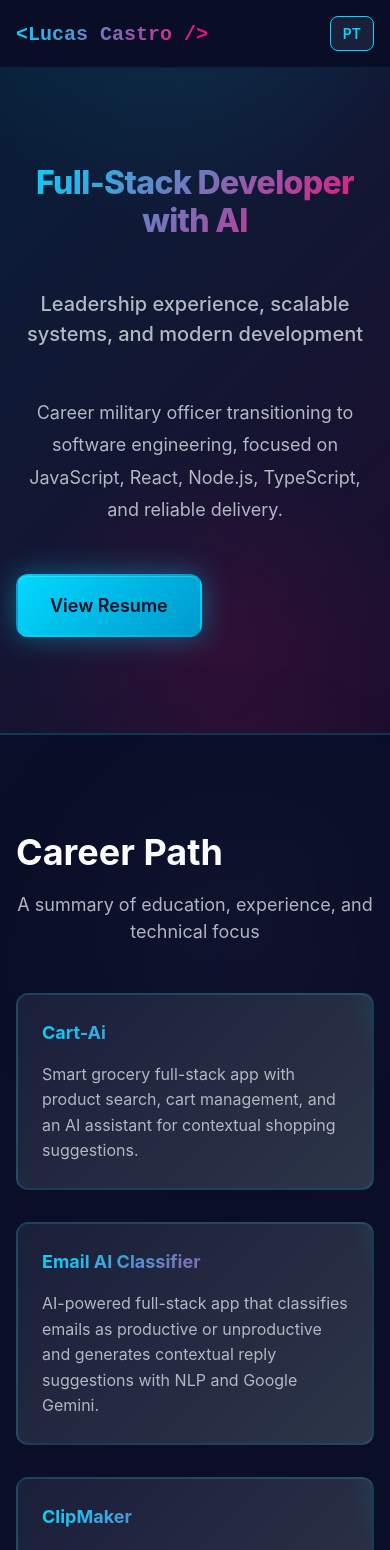
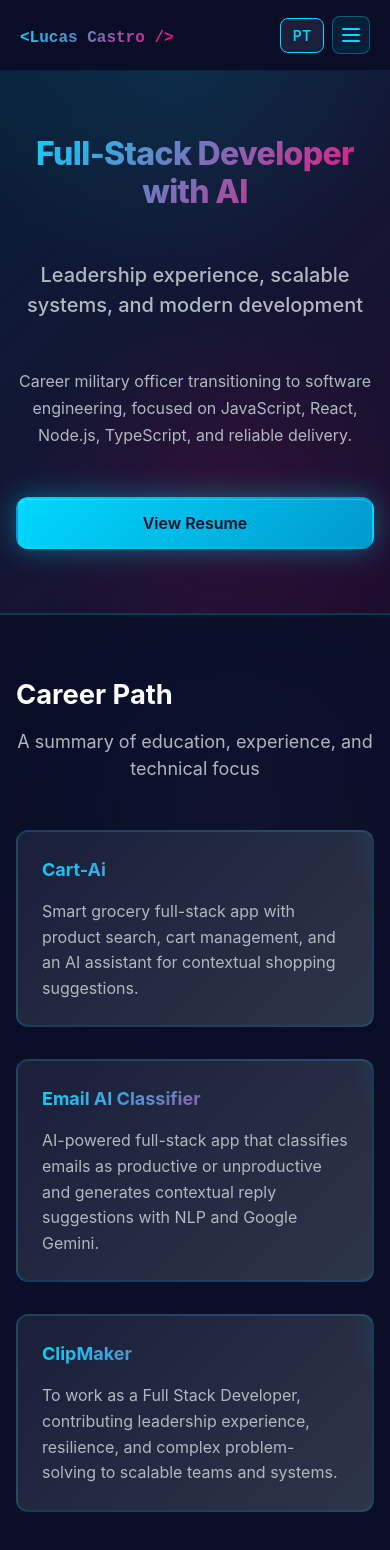
Before and after one commit to Lucascfsb/portfolio-lucas, a React app: page / in a window 390 px wide. Shown: the top 1550 px of the page. Built offline with nearby package versions, Linux system fonts and the light colour scheme; the HTML template or start-up script is replaced by a standard one.

Commit message:
Ajuste de responsividade

```diff
--- a/src/components/Header.module.css
+++ b/src/components/Header.module.css
@@ -12,21 +12,23 @@
   display: flex;
   justify-content: space-between;
   align-items: center;
+  gap: var(--spacing-3);
   width: 100%;
   max-width: 1280px;
   margin: 0 auto;
-  padding: 0 var(--spacing-4);
+  padding: 0 var(--spacing-5);
+  position: relative;
 }
 
 @media (min-width: 640px) {
   .container {
-    padding: 0 var(--spacing-6);
+    padding: 0 var(--spacing-8);
   }
 }
 
 @media (min-width: 1024px) {
   .container {
-    padding: 0 var(--spacing-8);
+    padding: 0 var(--spacing-12);
   }
 }
 
@@ -35,6 +37,7 @@
   font-weight: 700;
   color: var(--color-primary);
   transition: color var(--transition-fast);
+  min-width: 0;
 }
 
 .logo:hover {
@@ -51,13 +54,44 @@
 
 .nav {
   display: none;
-  gap: var(--spacing-6);
-  align-items: center;
+  flex-direction: column;
+  align-items: stretch;
+  gap: var(--spacing-2);
+  position: absolute;
+  top: calc(100% + var(--spacing-3));
+  right: var(--spacing-4);
+  left: var(--spacing-4);
+  padding: var(--spacing-3);
+  border-radius: var(--radius-lg);
+  border: 1px solid rgba(0, 217, 255, 0.2);
+  background: rgba(26, 31, 58, 0.96);
+  box-shadow: 0 16px 34px rgba(0, 0, 0, 0.35);
+  backdrop-filter: blur(10px);
 }
 
-@media (min-width: 768px) {
+.navOpen {
+  display: flex;
+}
+
+@media (min-width: 640px) {
+  .nav {
+    right: var(--spacing-6);
+    left: var(--spacing-6);
+  }
+}
+
+@media (min-width: 1024px) {
   .nav {
     display: flex;
+    position: static;
+    flex-direction: row;
+    align-items: center;
+    gap: var(--spacing-6);
+    padding: 0;
+    border: 0;
+    background: transparent;
+    box-shadow: none;
+    backdrop-filter: none;
   }
 }
 
@@ -66,6 +100,8 @@
   color: var(--color-text-secondary);
   transition: color var(--transition-fast);
   position: relative;
+  padding: var(--spacing-2) var(--spacing-1);
+  border-radius: var(--radius-sm);
 }
 
 .navLink:after {
@@ -80,13 +116,37 @@
 }
 
 .navLink:hover,
-.navLink.active {
+.active {
   color: var(--color-primary);
 }
 
 .navLink:hover:after,
-.navLink.active:after {
+.active:after {
   width: 100%;
+}
+
+@media (max-width: 1023px) {
+  .navLink {
+    padding: var(--spacing-3) var(--spacing-4);
+    background: rgba(0, 217, 255, 0.06);
+    border: 1px solid rgba(0, 217, 255, 0.12);
+  }
+
+  .navLink:after {
+    display: none;
+  }
+
+  .navLink:hover,
+  .active {
+    background: rgba(0, 217, 255, 0.14);
+    border-color: rgba(0, 217, 255, 0.3);
+  }
+}
+
+.actions {
+  display: flex;
+  align-items: center;
+  gap: var(--spacing-2);
 }
 
 .langToggle {
@@ -106,3 +166,41 @@
   color: var(--color-background);
   box-shadow: var(--shadow-glow);
 }
+
+.menuToggle {
+  display: inline-flex;
+  flex-direction: column;
+  justify-content: center;
+  align-items: center;
+  gap: 4px;
+  width: 38px;
+  height: 38px;
+  border-radius: var(--radius-md);
+  border: 1px solid rgba(0, 217, 255, 0.35);
+  background: rgba(0, 217, 255, 0.08);
+  color: var(--color-primary);
+}
+
+.menuToggle span {
+  width: 18px;
+  height: 2px;
+  border-radius: var(--radius-full);
+  background: currentColor;
+}
+
+@media (min-width: 1024px) {
+  .menuToggle {
+    display: none;
+  }
+}
+
+@media (max-width: 420px) {
+  .logoText {
+    font-size: var(--text-base);
+  }
+
+  .langToggle {
+    padding: var(--spacing-2);
+    min-width: 44px;
+  }
+}
--- a/src/components/Header.tsx
+++ b/src/components/Header.tsx
@@ -1,3 +1,4 @@
+import { useEffect, useState } from 'react';
 import { Link, useLocation } from 'react-router-dom';
 import { useTranslation } from 'react-i18next';
 import styles from './Header.module.css';
@@ -5,13 +6,26 @@ import styles from './Header.module.css';
 export function Header() {
   const { t, i18n } = useTranslation();
   const location = useLocation();
+  const [isMenuOpen, setIsMenuOpen] = useState(false);
 
   const isActive = (path: string) => location.pathname === path;
+
+  useEffect(() => {
+    setIsMenuOpen(false);
+  }, [location.pathname]);
 
   const toggleLanguage = () => {
     const newLang = i18n.language === 'en' ? 'pt' : 'en';
     i18n.changeLanguage(newLang);
     localStorage.setItem('language', newLang);
+  };
+
+  const toggleMenu = () => {
+    setIsMenuOpen((prev) => !prev);
+  };
+
+  const closeMenu = () => {
+    setIsMenuOpen(false);
   };
 
   return (
@@ -21,42 +35,59 @@ export function Header() {
           <span className={styles.logoText}>&lt;Lucas Castro /&gt;</span>
         </Link>
 
-        <nav className={styles.nav}>
+        <nav className={`${styles.nav} ${isMenuOpen ? styles.navOpen : ''}`}>
           <Link
             to="/"
             className={`${styles.navLink} ${isActive('/') ? styles.active : ''}`}
+            onClick={closeMenu}
           >
             {t('nav.home')}
           </Link>
           <Link
             to="/projects"
             className={`${styles.navLink} ${isActive('/projects') ? styles.active : ''}`}
+            onClick={closeMenu}
           >
             {t('nav.projects')}
           </Link>
           <Link
             to="/about"
             className={`${styles.navLink} ${isActive('/about') ? styles.active : ''}`}
+            onClick={closeMenu}
           >
             {t('nav.about')}
           </Link>
           <Link
             to="/contact"
             className={`${styles.navLink} ${isActive('/contact') ? styles.active : ''}`}
+            onClick={closeMenu}
           >
             {t('nav.contact')}
           </Link>
           <Link
             to="/resume"
             className={`${styles.navLink} ${isActive('/resume') ? styles.active : ''}`}
+            onClick={closeMenu}
           >
             {t('nav.resume')}
           </Link>
         </nav>
 
-        <button className={styles.langToggle} onClick={toggleLanguage}>
-          {i18n.language === 'en' ? 'EN' : 'PT'}
-        </button>
+        <div className={styles.actions}>
+          <button className={styles.langToggle} onClick={toggleLanguage}>
+            {i18n.language === 'en' ? 'EN' : 'PT'}
+          </button>
+          <button
+            className={styles.menuToggle}
+            onClick={toggleMenu}
+            aria-label={isMenuOpen ? 'Close menu' : 'Open menu'}
+            aria-expanded={isMenuOpen}
+          >
+            <span />
+            <span />
+            <span />
+          </button>
+        </div>
       </div>
     </header>
   );
--- a/src/pages/About.module.css
+++ b/src/pages/About.module.css
@@ -1,5 +1,11 @@
 .about {
   padding: var(--spacing-20) 0;
+}
+
+@media (max-width: 767px) {
+  .about {
+    padding: var(--spacing-12) 0;
+  }
 }
 
 .about h1 {
@@ -24,6 +30,13 @@
   backdrop-filter: blur(10px);
 }
 
+@media (max-width: 767px) {
+  .bio {
+    padding: var(--spacing-6);
+    margin-bottom: var(--spacing-10);
+  }
+}
+
 .bio p {
   font-size: var(--text-lg);
   line-height: 1.8;
@@ -33,6 +46,12 @@
 
 .section {
   margin-bottom: var(--spacing-16);
+}
+
+@media (max-width: 767px) {
+  .section {
+    margin-bottom: var(--spacing-12);
+  }
 }
 
 .section h2 {
@@ -63,6 +82,16 @@
   transition: all var(--transition-base);
   position: relative;
   overflow: hidden;
+}
+
+@media (max-width: 767px) {
+  .skillCategory {
+    padding: var(--spacing-5);
+  }
+
+  .skillCategory:hover {
+    transform: translateY(-3px);
+  }
 }
 
 .skillCategory::before {
@@ -131,6 +160,16 @@
   padding-left: var(--spacing-6);
 }
 
+@media (max-width: 480px) {
+  .section ul {
+    padding-left: var(--spacing-5);
+  }
+
+  .section li {
+    overflow-wrap: anywhere;
+  }
+}
+
 .section li {
   margin-bottom: var(--spacing-2);
 }
--- a/src/pages/Contact.module.css
+++ b/src/pages/Contact.module.css
@@ -1,5 +1,11 @@
 .contact {
   padding: var(--spacing-20) 0;
+}
+
+@media (max-width: 767px) {
+  .contact {
+    padding: var(--spacing-12) 0;
+  }
 }
 
 .contact h1 {
@@ -19,12 +25,25 @@
   line-height: 1.6;
 }
 
+@media (max-width: 767px) {
+  .description {
+    font-size: var(--text-base);
+    margin-bottom: var(--spacing-10);
+  }
+}
+
 .wrapper {
   display: grid;
   grid-template-columns: 1fr;
   gap: var(--spacing-12);
   max-width: 800px;
   margin: 0 auto;
+}
+
+@media (max-width: 767px) {
+  .wrapper {
+    gap: var(--spacing-8);
+  }
 }
 
 @media (min-width: 768px) {
@@ -204,3 +223,15 @@
   text-align: center;
   font-weight: 600;
 }
+
+@media (max-width: 767px) {
+  .socialLinks a,
+  .socialLinks span {
+    text-align: left;
+    overflow-wrap: anywhere;
+  }
+
+  .socialLinks a:hover {
+    transform: translateX(0);
+  }
+}
--- a/src/pages/Home.module.css
+++ b/src/pages/Home.module.css
@@ -45,6 +45,12 @@
   animation: fadeIn 0.8s ease-out;
   position: relative;
   overflow: hidden;
+}
+
+@media (max-width: 767px) {
+  .hero {
+    padding: var(--spacing-12) 0;
+  }
 }
 
 .hero::before {
@@ -115,6 +121,14 @@
   animation: fadeIn 1.4s ease-out;
 }
 
+@media (max-width: 767px) {
+  .description {
+    margin-inline: auto;
+    font-size: var(--text-base);
+    line-height: 1.7;
+  }
+}
+
 .cta {
   display: inline-block;
   padding: var(--spacing-4) var(--spacing-8);
@@ -130,6 +144,15 @@
   position: relative;
   animation: fadeIn 1.6s ease-out;
   overflow: hidden;
+}
+
+@media (max-width: 767px) {
+  .cta {
+    width: 100%;
+    text-align: center;
+    font-size: var(--text-base);
+    padding: var(--spacing-3) var(--spacing-6);
+  }
 }
 
 .cta::before {
@@ -160,6 +183,12 @@
 .featured {
   padding: var(--spacing-20) 0;
   position: relative;
+}
+
+@media (max-width: 767px) {
+  .featured {
+    padding: var(--spacing-12) 0;
+  }
 }
 
 .featured::before {
@@ -222,6 +251,12 @@
   overflow: hidden;
 }
 
+@media (max-width: 767px) {
+  .card:hover {
+    transform: translateY(-3px);
+  }
+}
+
 .card::before {
   content: '';
   position: absolute;
@@ -280,6 +315,12 @@
   overflow: hidden;
 }
 
+@media (max-width: 767px) {
+  .ctatSection {
+    padding: var(--spacing-12) 0;
+  }
+}
+
 .ctatSection::before {
   content: '';
   position: absolute;
@@ -318,6 +359,13 @@
   z-index: 1;
 }
 
+@media (max-width: 767px) {
+  .ctatSection p {
+    font-size: var(--text-base);
+    margin-bottom: var(--spacing-6);
+  }
+}
+
 .ctaButton {
   display: inline-block;
   padding: var(--spacing-4) var(--spacing-8);
@@ -332,6 +380,15 @@
   position: relative;
   z-index: 1;
   overflow: hidden;
+}
+
+@media (max-width: 767px) {
+  .ctaButton {
+    width: 100%;
+    text-align: center;
+    font-size: var(--text-base);
+    padding: var(--spacing-3) var(--spacing-6);
+  }
 }
 
 .ctaButton::before {
--- a/src/pages/NotFound.module.css
+++ b/src/pages/NotFound.module.css
@@ -6,8 +6,21 @@
   padding: var(--spacing-12) 0;
 }
 
+@media (max-width: 767px) {
+  .notFound {
+    min-height: 60vh;
+    padding: var(--spacing-8) 0;
+  }
+}
+
 .content {
   text-align: center;
+}
+
+@media (max-width: 480px) {
+  .content {
+    padding-inline: var(--spacing-3);
+  }
 }
 
 .code {
@@ -33,6 +46,13 @@
   margin-bottom: var(--spacing-8);
 }
 
+@media (max-width: 767px) {
+  .content p {
+    font-size: var(--text-base);
+    margin-bottom: var(--spacing-6);
+  }
+}
+
 .homeBtn {
   display: inline-block;
   padding: var(--spacing-4) var(--spacing-8);
@@ -44,6 +64,13 @@
   box-shadow: var(--shadow-glow);
 }
 
+@media (max-width: 767px) {
+  .homeBtn {
+    width: 100%;
+    text-align: center;
+  }
+}
+
 .homeBtn:hover {
   transform: translateY(-2px);
   box-shadow: 0 0 30px rgba(0, 217, 255, 0.5);
--- a/src/styles/globals.css
+++ b/src/styles/globals.css
@@ -82,6 +82,11 @@ html {
   scroll-behavior: smooth;
 }
 
+html,
+body {
+  overflow-x: hidden;
+}
+
 body {
   font-family: var(--font-sans);
   background-color: var(--color-background);
@@ -127,6 +132,20 @@ h6 {
   font-size: var(--text-lg);
 }
 
+@media (max-width: 767px) {
+  h1 {
+    font-size: clamp(2rem, 9vw, var(--text-4xl));
+  }
+
+  h2 {
+    font-size: clamp(1.5rem, 7vw, var(--text-3xl));
+  }
+
+  h3 {
+    font-size: clamp(1.25rem, 6vw, var(--text-2xl));
+  }
+}
+
 p {
   margin-bottom: var(--spacing-4);
   font-size: var(--text-base);
@@ -152,18 +171,24 @@ button {
   width: 100%;
   max-width: 1280px;
   margin: 0 auto;
-  padding: var(--spacing-4);
+  padding: var(--spacing-5);
+}
+
+@media (max-width: 480px) {
+  .container {
+    padding: var(--spacing-4);
+  }
 }
 
 @media (min-width: 640px) {
   .container {
-    padding: var(--spacing-6);
+    padding: var(--spacing-8);
   }
 }
 
 @media (min-width: 1024px) {
   .container {
-    padding: var(--spacing-8);
+    padding: var(--spacing-12);
   }
 }
 
```
Also changed, not shown: src/components/Footer.module.css (+36 -3 lines), src/pages/Projects.module.css (+37 -0 lines), src/pages/Resume.module.css (+61 -0 lines).
